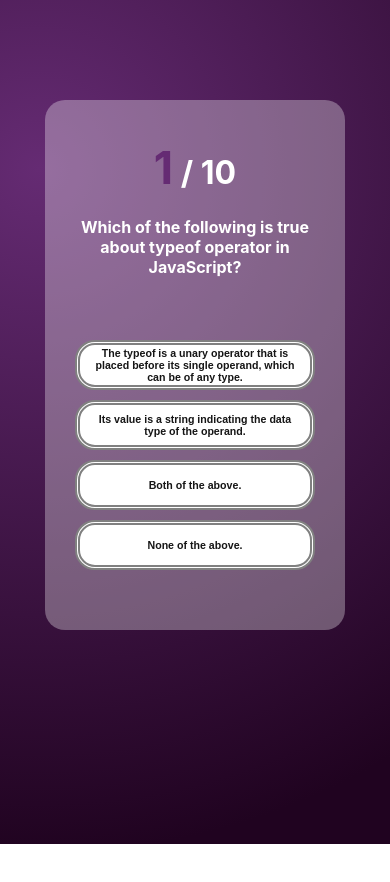
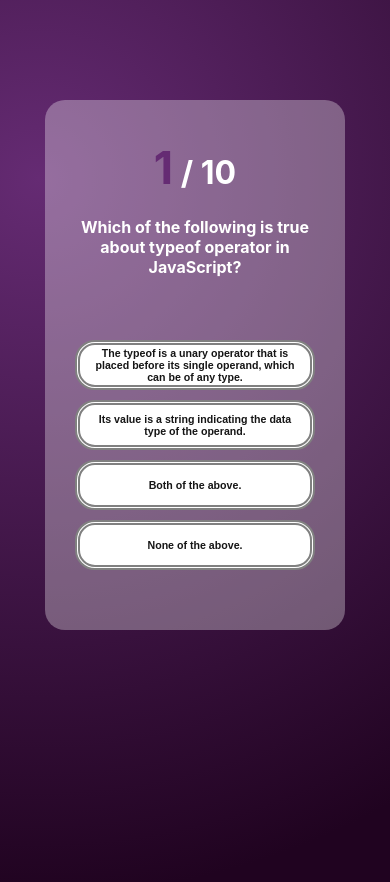
Before and after one commit to jagz5246/Quizzy, a React (Create React App) app: page /#/js in a window 390 px wide. Shown: the top 882 px of the page. Before the commit the page ends 844 px from the top, so only its background shows below. Built offline with nearby package versions, Linux system fonts and the light colour scheme; the HTML template or start-up script is replaced by a standard one; a web font is replaced by a local one.

Commit message:
updated styles

```diff
--- a/src/index.css
+++ b/src/index.css
@@ -1,7 +1,7 @@
 @import url('https://fonts.googleapis.com/css2?family=Alkatra:wght@400;500;700&family=Noto+Sans:ital,wght@1,100&family=Poppins:wght@400;500;600;700;900&display=swap');
 html{
   margin: 0;
-  padding: 0;
+  padding-bottom: 25px;
   font-family: 'Alkatra', cursive;
   font-family: 'Noto Sans', sans-serif;
   font-family: 'Poppins', sans-serif;
@@ -189,7 +189,7 @@
   padding: 0px 0px;
   text-align: left;
   font-size: 14px;
-  line-height: 2em;
+  line-height: 2.5em;
   color: white;
 }
 .mistakes h2{
@@ -274,8 +274,8 @@
 }
 @media (max-width:768px){
 
-  h1{
-    text-align: center;
+  html{
+    padding-bottom: 50px;
   }
   .quiz-flex{
     width: 80%;
```
